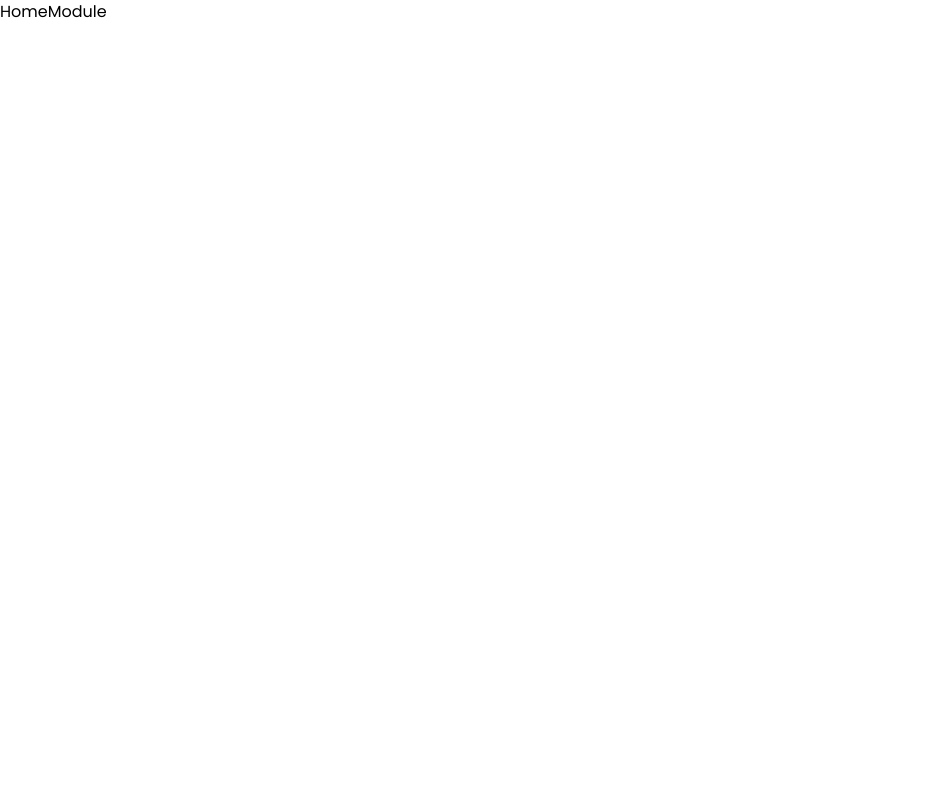
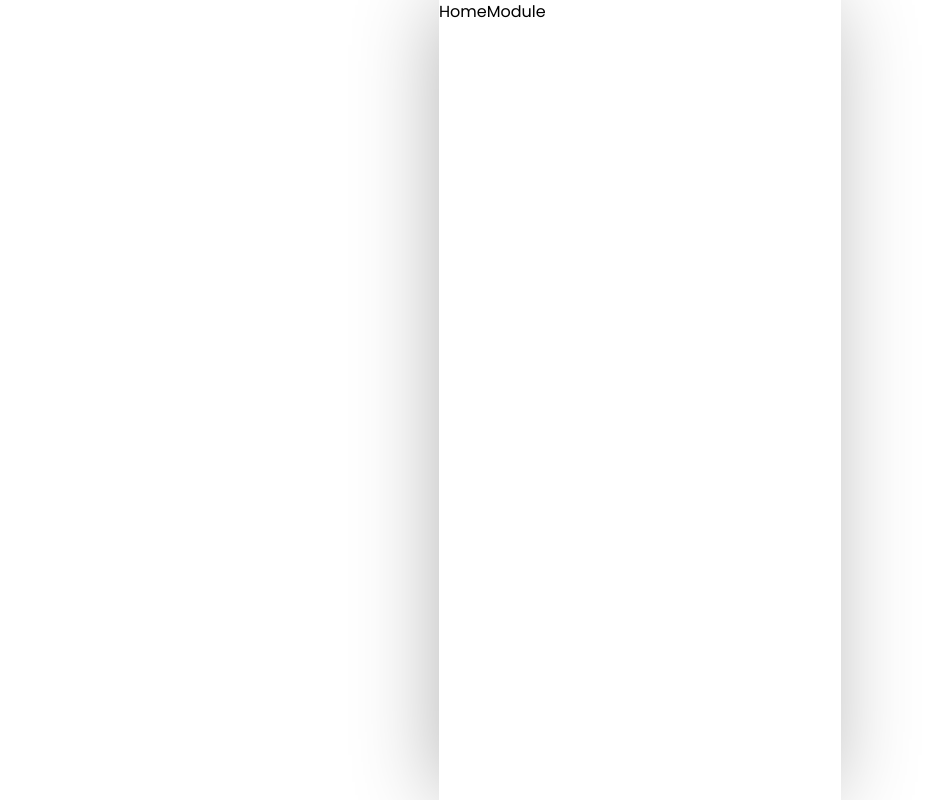
Before and after one commit to hacky-nasa/hacky, a Next.js app: page / in a window 1280 px wide. Shown: the whole page, without its empty margins (0-933 px from the left). Built offline with nearby package versions, Linux system fonts and the light colour scheme.

Commit message:
feat: Layouting Mobile Size

```diff
--- a/src/app/layout.tsx
+++ b/src/app/layout.tsx
@@ -25,7 +25,11 @@ export default function RootLayout({
       className={`scroll-smooth scroll-pt-[100px] ${poppins.variable}`}
     >
       <body className="min-h-screen overflow-x-hidden custom-scrollbar antialiased">
-        {children}
+        <div className='flex justify-center'>
+          <div className='w-full sm:w-[402px] min-h-screen shadow-custom'>
+            {children}
+          </div>
+        </div>
       </body>
     </html>
   )
--- a/tailwind.config.ts
+++ b/tailwind.config.ts
@@ -8,6 +8,9 @@ const config: Config = {
   ],
   theme: {
     extend: {
+      boxShadow: {
+        'custom': '-5px 0 80px -5px rgba(0, 0, 0, 0.3)',
+      },
       colors: {
         background: 'var(--background)',
         foreground: 'var(--foreground)',
```
